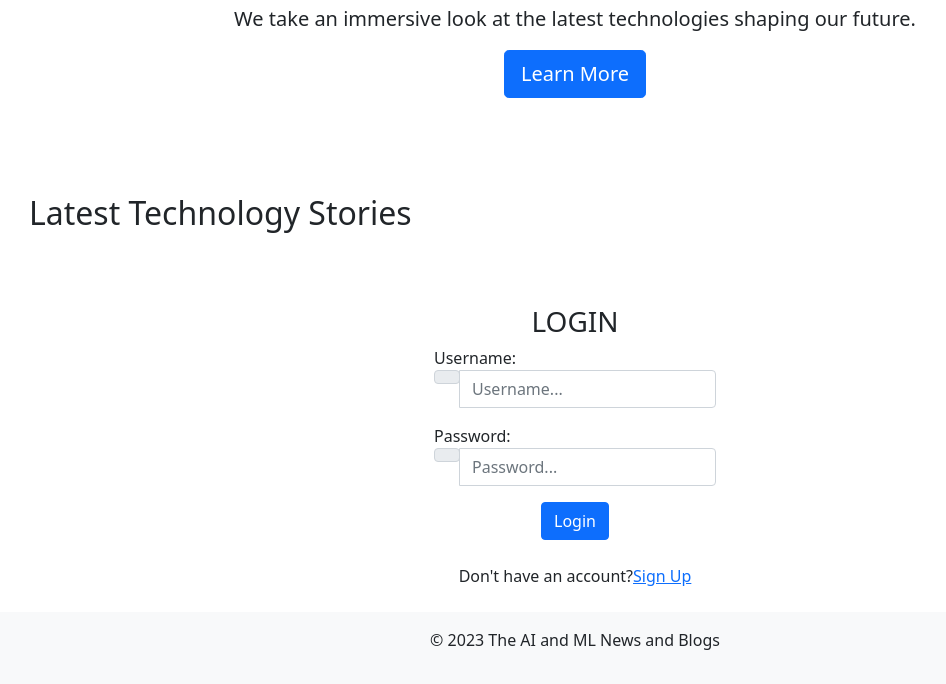
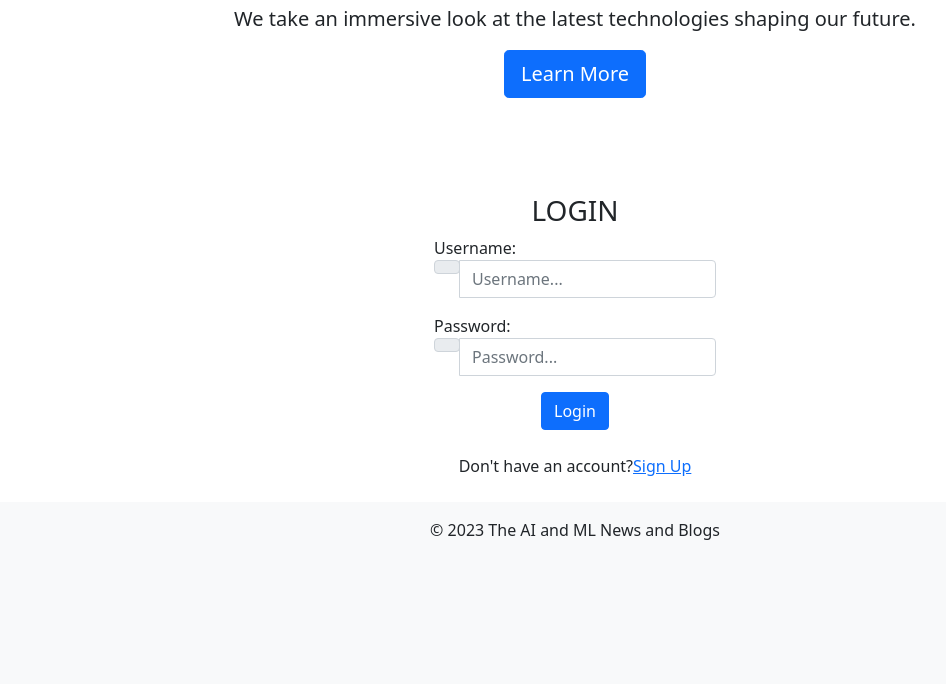
Before and after one commit to Nani143341/AI, a Django app: a page that uses apps/templates/registration/login.html in a window 1280 px wide. Shown: the part 250-934 px from the top of the page, without its empty margins (65-1011 px from the left). After the commit the page ends 790 px from the top, so only its background shows below. Run offline with Django 4.2, Linux system fonts and the light colour scheme; parts of the project's set-up code (start-up, migrations or seed data) failed here and were passed over.

Commit message:
modified login page2

```diff
--- a/apps/templates/registration/login.html
+++ b/apps/templates/registration/login.html
@@ -17,13 +17,6 @@
     </div>
   </div>
 
-  <!-- Latest Technology Stories Section -->
-  <div class="container mt-5">
-    <h2 class="mb-4">Latest Technology Stories</h2>
-    <div class="row">
-      <!-- ... (existing latest technology stories section) ... -->
-    </div>
-  </div>
 
   <!-- Login Section -->
   <div class="container mt-5">
```
Also changed, not shown: db.sqlite3.
